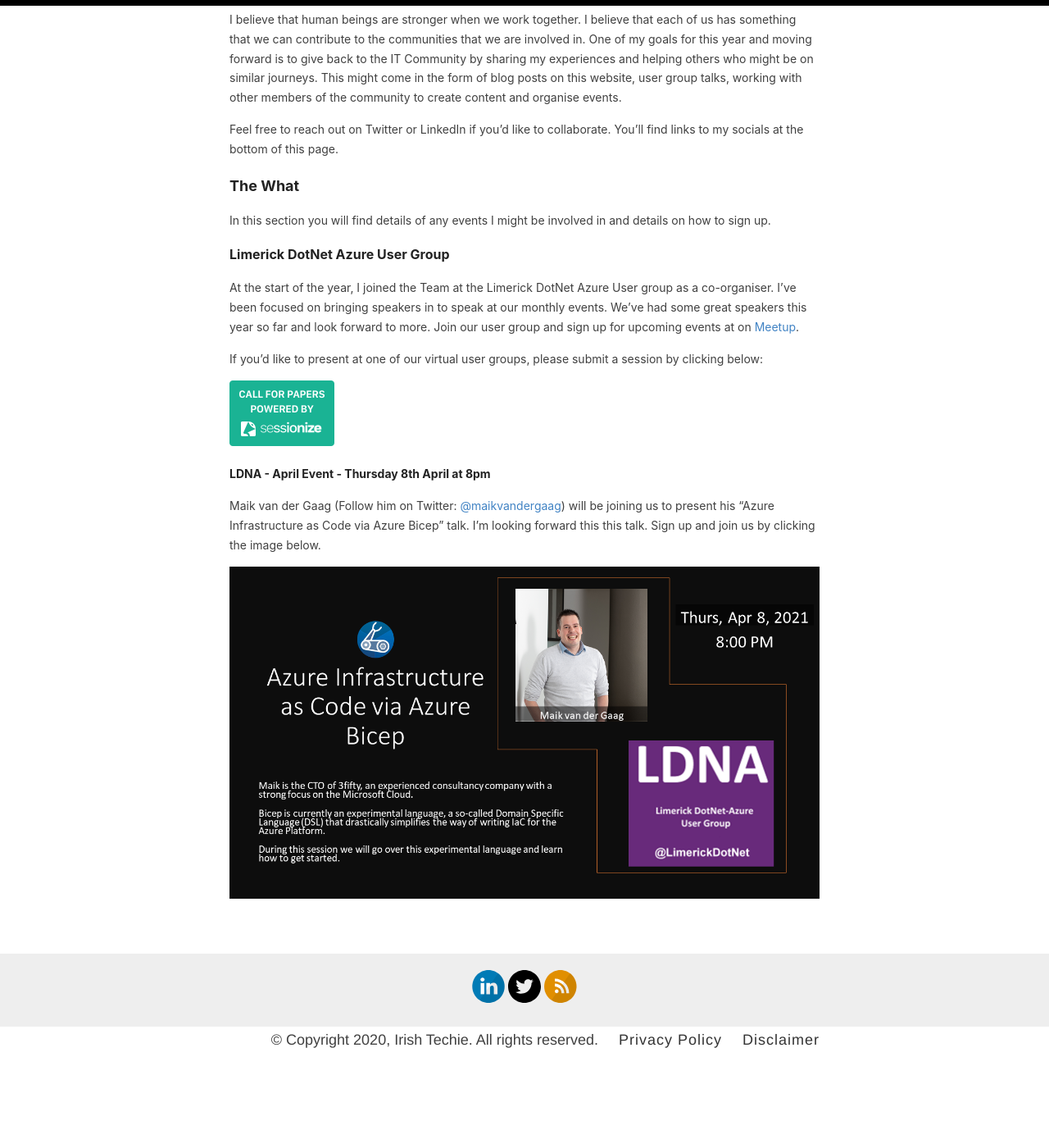
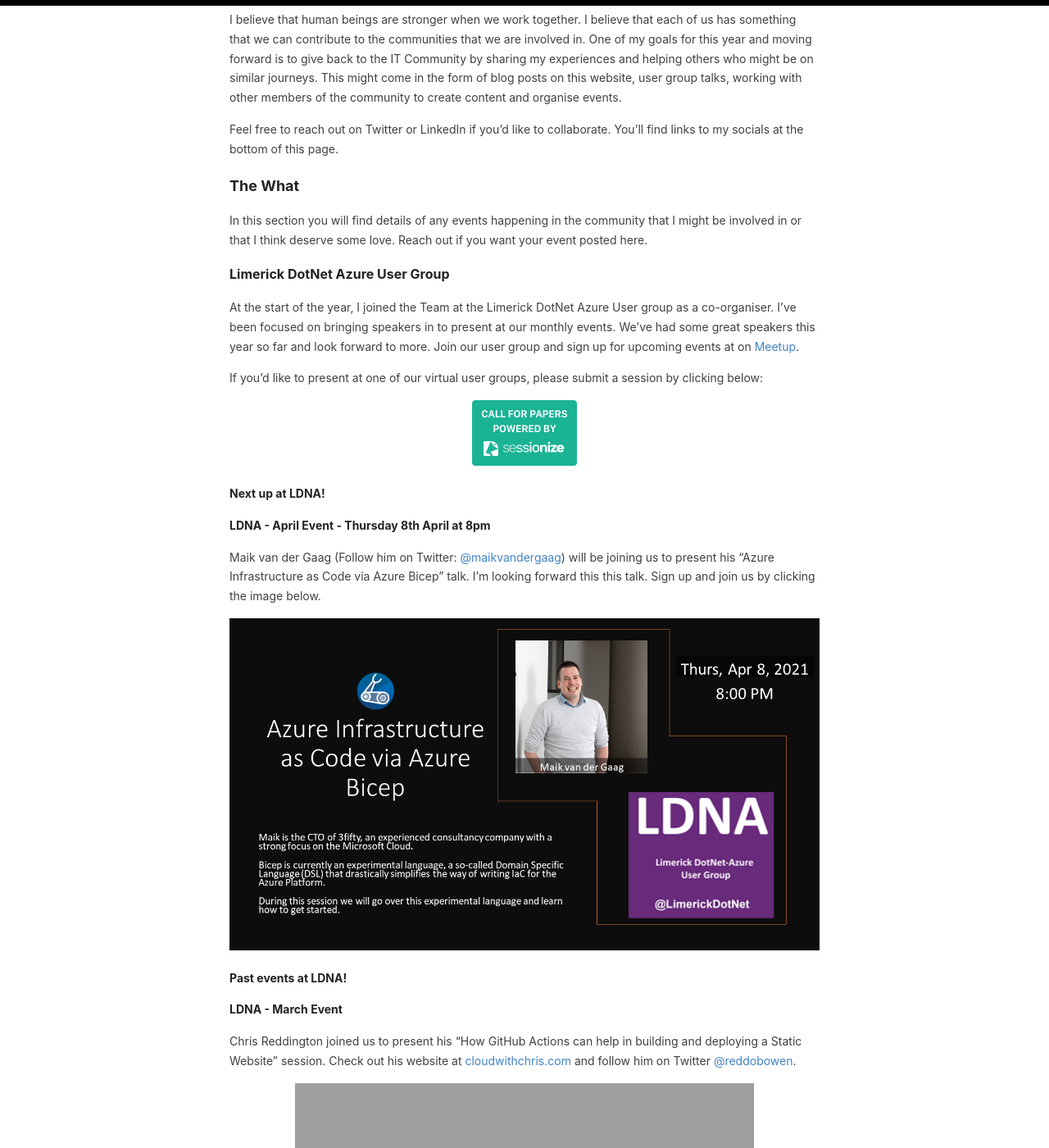
Before and after one commit to irishtechie/irishtechie.github.io, a Jekyll site: the page built from _pages/community.md, in a window 1280 px wide and 1400 px high, scrolled down 282 px. Shown: the whole window at 82% size. Built offline with Jekyll 4.4.1, drawn with Linux system fonts in a browser that asks for light colours; before the commit the page ends 1565 px from its top, so only the background shows below that; some of the changed text lies outside the part shown; grey boxes are pictures that could not be loaded.

Commit message:
Updating Community Page

```diff
--- a/_pages/community.md
+++ b/_pages/community.md
@@ -12,18 +12,40 @@
 
 ### The What
 
-In this section you will find details of any events I might be involved in and details on how to sign up.
+In this section you will find details of any events happening in the community that I might be involved in or that I think deserve some love. Reach out if you want your event posted here.
 
 #### Limerick DotNet Azure User Group
 
-At the start of the year, I joined the Team at the Limerick DotNet Azure User group as a co-organiser. I've been focused on bringing speakers in to speak at our monthly events. We've had some great speakers this year so far and look forward to more. Join our user group and sign up for upcoming events at on [Meetup](https://www.meetup.com/Limerick-DotNet/){:target="_blank"}.
+At the start of the year, I joined the Team at the Limerick DotNet Azure User group as a co-organiser. I've been focused on bringing speakers in to present at our monthly events. We've had some great speakers this year so far and look forward to more. Join our user group and sign up for upcoming events at on [Meetup](https://www.meetup.com/Limerick-DotNet/){:target="_blank"}.
 
 If you'd like to present at one of our virtual user groups, please submit a session by clicking below:
 
+<p align="center">
 <a href="https://sessionize.com/ldna" target="_blank"><img src="/images/community/sessionize-banner-small.png" alt="Sessionize.com — The smart way to manage Call for Papers, Speakers and Agenda for your conference." width="128" height="80"></a>
+</p>
 
-##### LDNA - April Event - Thursday 8th April at 8pm
+##### Next up at LDNA!
+
+###### LDNA - April Event - Thursday 8th April at 8pm
 
 Maik van der Gaag (Follow him on Twitter: [@maikvandergaag](https://twitter.com/maikvandergaag){:target="_blank"}) will be joining us to present his "Azure Infrastructure as Code via Azure Bicep" talk. I'm looking forward this this talk. Sign up and join us by clicking the image below.
 
 <a href="https://www.meetup.com/Limerick-DotNet/events/276445887/" target="_blank"><img src="/images/community/LDNA_MaikvanderGaag_Bicep.png" alt="LDNA - April Virtual Event - 'Azure Infrastructure as Code via Azure Bicep'"></a>
+
+##### Past events at LDNA!
+
+###### LDNA - March Event
+
+Chris Reddington joined us to present his "How GitHub Actions can help in building and deploying a Static Website" session. Check out his website at [cloudwithchris.com](https://www.cloudwithchris.com/){:target="_blank"} and follow him on Twitter [@reddobowen](https://twitter.com/reddobowen){:target="_blank"}.
+
+<p align="center">
+<iframe width="560" height="315" src="https://www.youtube.com/embed/to6j4ImHKJ8" title="YouTube video player" frameborder="0" allow="accelerometer; autoplay; clipboard-write; encrypted-media; gyroscope; picture-in-picture" allowfullscreen></iframe>
+</p>
+
+###### LDNA - February Event
+
+Bojan Magusic joined us in February to present a session on Azure Sentinel. You can follow him on Twitter [@bmagusic](https://twitter.com/bmagusic){:target="_blank"}.
+
+<p align="center">
+<iframe width="560" height="315" src="https://www.youtube.com/embed/oROBgvUWUaM" title="YouTube video player" frameborder="0" allow="accelerometer; autoplay; clipboard-write; encrypted-media; gyroscope; picture-in-picture" allowfullscreen></iframe>
+</p>
```
